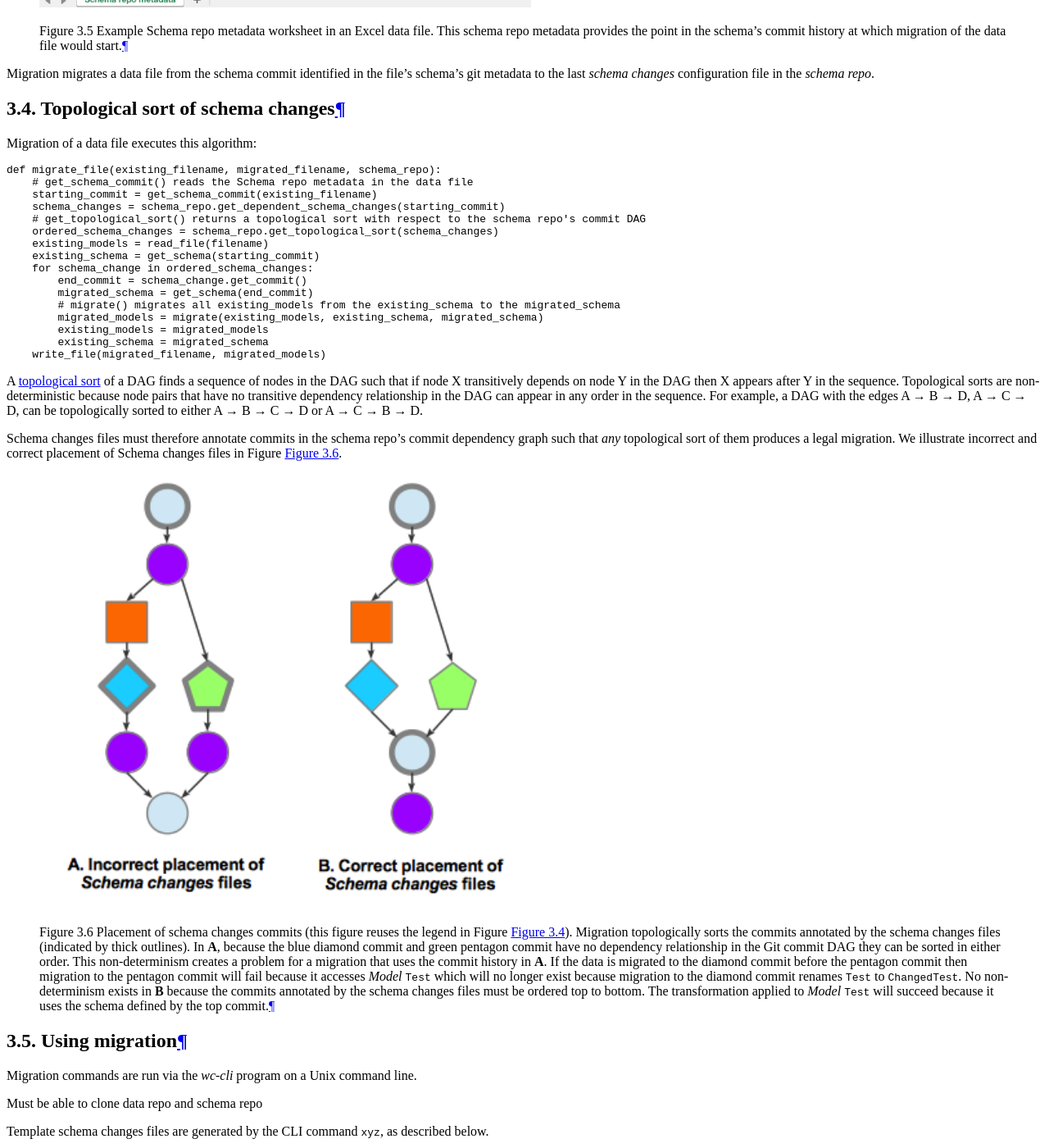
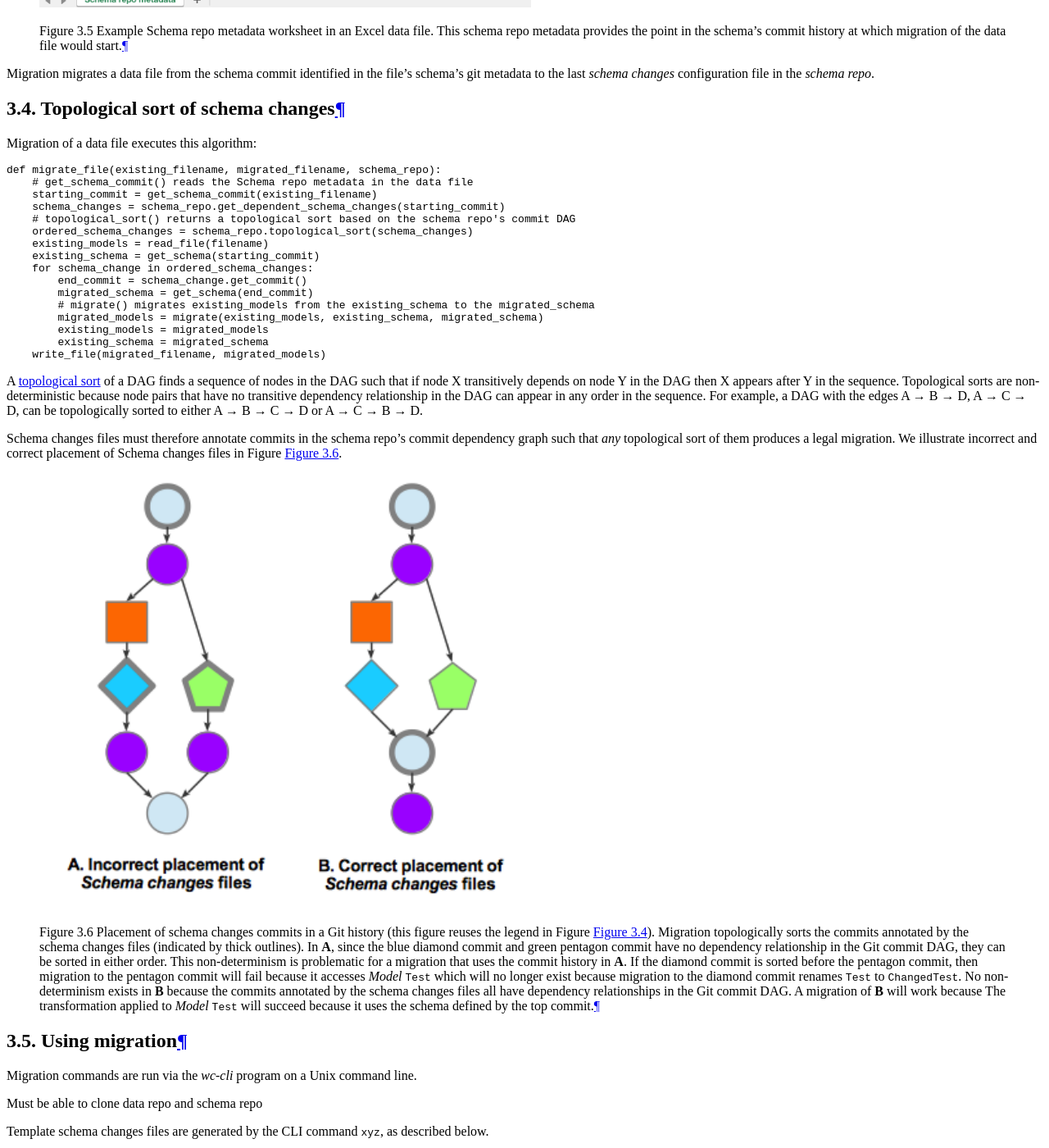
Before and after one commit to KarrLab/obj_tables, a Sphinx documentation site: the page built from docs/migration.rst, in a window 1280 px wide and 1400 px high, scrolled down 6432 px. Shown: the whole window at 82% size. Built offline with Sphinx 7.4.7 and the Read the Docs theme 2.0.0, drawn with Linux system fonts in a browser that asks for light colours; pages that are not in the unit, such as notebooks, are missing from menus.

Commit message:
fit algorithm into width

```diff
--- a/docs/migration.rst
+++ b/docs/migration.rst
@@ -265,14 +267,14 @@ Migration of a data file executes this algorithm:
         # get_schema_commit() reads the Schema repo metadata in the data file
         starting_commit = get_schema_commit(existing_filename)
         schema_changes = schema_repo.get_dependent_schema_changes(starting_commit)
-        # get_topological_sort() returns a topological sort with respect to the schema repo's commit DAG
-        ordered_schema_changes = schema_repo.get_topological_sort(schema_changes)
+        # topological_sort() returns a topological sort based on the schema repo's commit DAG
+        ordered_schema_changes = schema_repo.topological_sort(schema_changes)
         existing_models = read_file(filename)
         existing_schema = get_schema(starting_commit)
         for schema_change in ordered_schema_changes:
             end_commit = schema_change.get_commit()
             migrated_schema = get_schema(end_commit)
-            # migrate() migrates all existing_models from the existing_schema to the migrated_schema
+            # migrate() migrates existing_models from the existing_schema to the migrated_schema
             migrated_models = migrate(existing_models, existing_schema, migrated_schema)
             existing_models = migrated_models
             existing_schema = migrated_schema
@@ -292,19 +294,19 @@ We illustrate incorrect and correct placement of Schema changes files in Figure
 .. _figure_schema_changes_topological_sort:
 .. figure:: migration/figures/schema_changes_topological_sort.png
     :width: 600
-    :alt: Placement of schema changes commits in
+    :alt: Placement of schema changes commits in a Git history
 
-    Placement of schema changes commits (this figure reuses the legend in
+    Placement of schema changes commits in a Git history (this figure reuses the legend in
     Figure :numref:`figure_commit_dependencies`).
     Migration topologically sorts the commits annotated by the schema changes files (indicated by thick outlines).
-    In **A**, because the blue diamond commit and green pentagon commit have no dependency relationship in the
-    Git commit DAG they can be sorted in either order.
-    This non-determinism creates a problem for a migration that uses the commit history in **A**.
-    If the data is migrated to the diamond commit before the pentagon commit
+    In **A**, since the blue diamond commit and green pentagon commit have no dependency relationship in the
+    Git commit DAG, they can be sorted in either order.
+    This non-determinism is problematic for a migration that uses the commit history in **A**.
+    If the diamond commit is sorted before the pentagon commit,
     then migration to the pentagon commit will fail because it accesses *Model* :obj:`Test` which
     will no longer exist because migration to the diamond commit renames :obj:`Test` to :obj:`ChangedTest`.
     No non-determinism exists in **B** because the commits annotated by the schema changes files
-    must be ordered top to bottom.
+    all have dependency relationships in the Git commit DAG. A migration of **B** will work because
     The transformation applied to *Model* :obj:`Test` will succeed because it uses the schema
     defined by the top commit.
 
```
Also changed, not shown: other parts of docs/migration.rst (+2 -0 lines).
